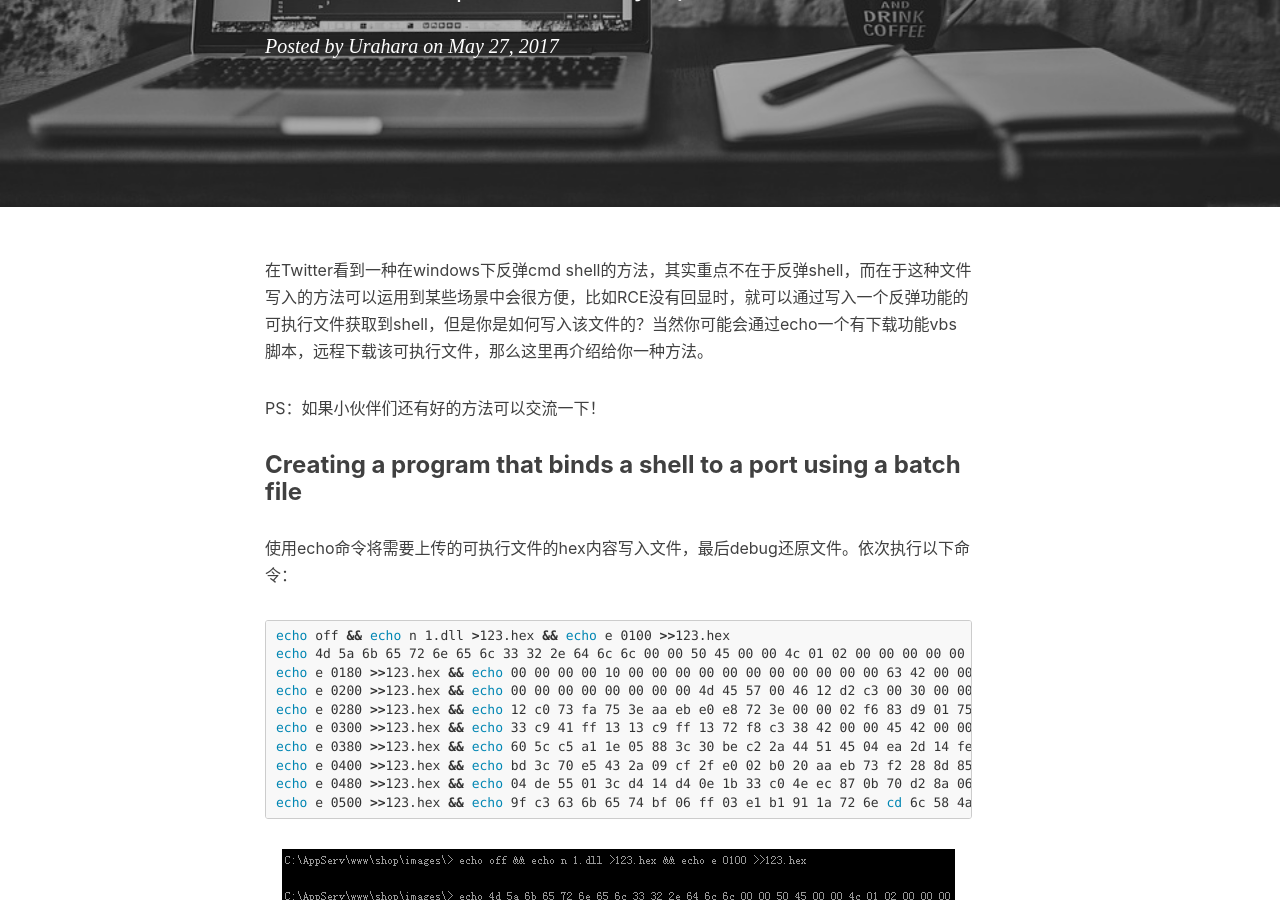
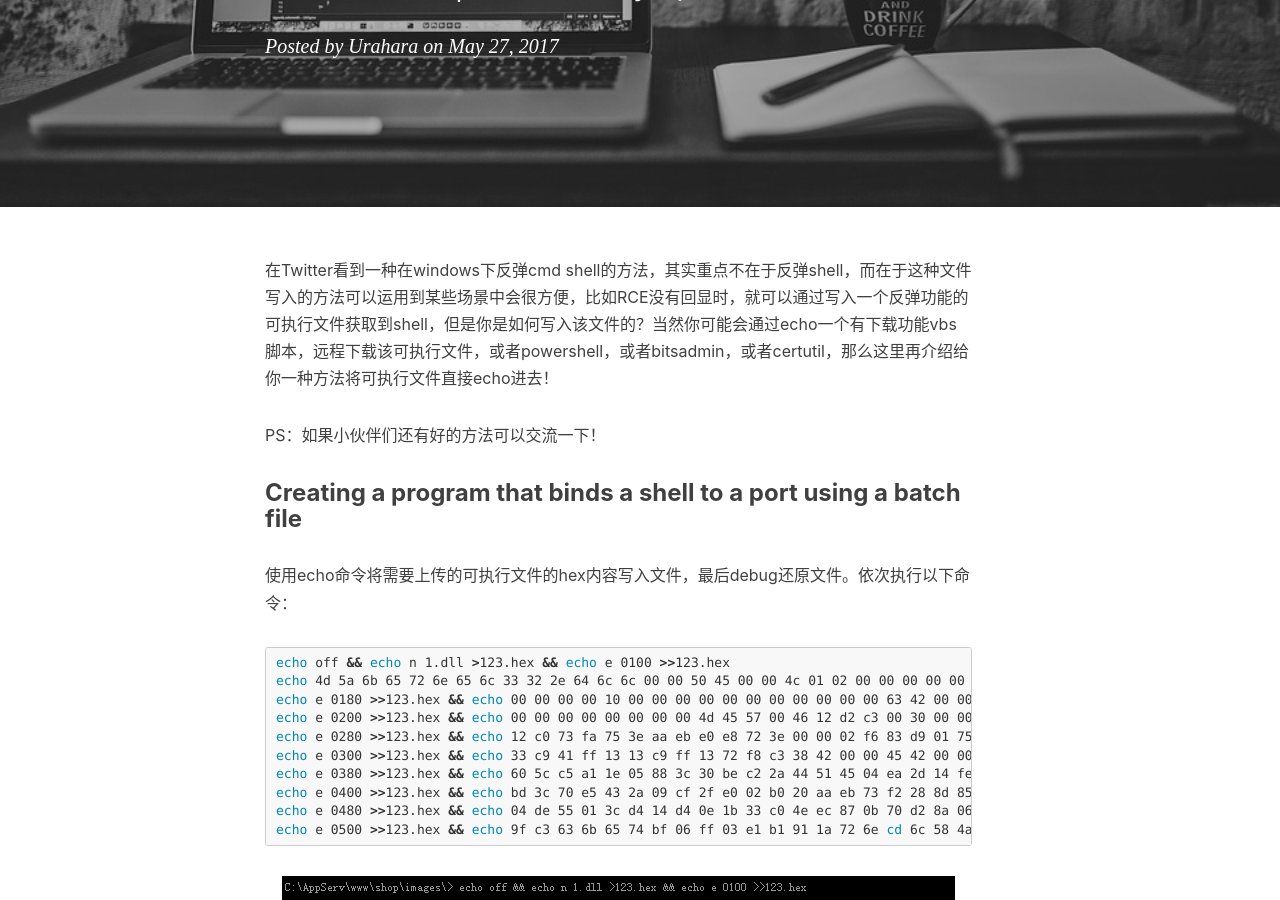
Before and after one commit to Urahara3389/Urahara3389.github.io, a Jekyll site: the page built from _posts/2017-05-27-Some Ways To Create An Interactive Shell On Windows.markdown, in a window 1280 px wide and 900 px high, scrolled down 437 px. Built offline with Jekyll 4.4.1, drawn with Linux system fonts in a browser that asks for light colours; nearby versions of some CDN libraries; comment, search, counter and statistics services are not loaded.

Commit message:
reverse shell 2

```diff
--- a/_posts/2017-05-27-Some Ways To Create An Interactive Shell On Windows.markdown
+++ b/_posts/2017-05-27-Some Ways To Create An Interactive Shell On Windows.markdown
@@ -14,7 +14,7 @@ tags:
 
 
 
-在Twitter看到一种在windows下反弹cmd shell的方法，其实重点不在于反弹shell，而在于这种文件写入的方法可以运用到某些场景中会很方便，比如RCE没有回显时，就可以通过写入一个反弹功能的可执行文件获取到shell，但是你是如何写入该文件的？当然你可能会通过echo一个有下载功能vbs脚本，远程下载该可执行文件，那么这里再介绍给你一种方法。
+在Twitter看到一种在windows下反弹cmd shell的方法，其实重点不在于反弹shell，而在于这种文件写入的方法可以运用到某些场景中会很方便，比如RCE没有回显时，就可以通过写入一个反弹功能的可执行文件获取到shell，但是你是如何写入该文件的？当然你可能会通过echo一个有下载功能vbs脚本，远程下载该可执行文件，或者powershell，或者bitsadmin，或者certutil，那么这里再介绍给你一种方法将可执行文件直接echo进去！
 
 PS：如果小伙伴们还有好的方法可以交流一下！
 
```
